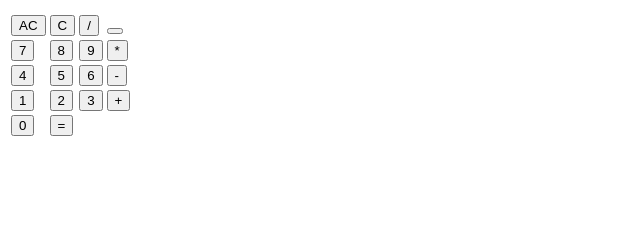
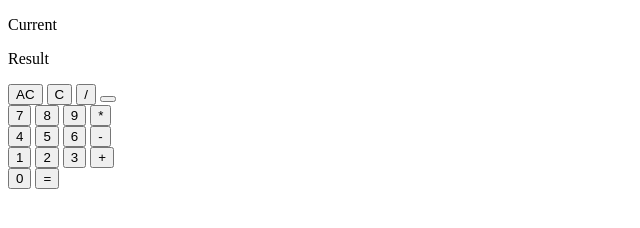
Before and after one commit to AllV64/Calculator, a plain HTML site: page index.html in a window 1280 px wide. Shown: the whole page, without its empty margins (0-640 px from the left). Drawn offline with Linux system fonts and the light colour scheme.

Commit message:
Change tags for the calclutator display

```diff
--- a/index.html
+++ b/index.html
@@ -8,38 +8,39 @@
     <script src="javascript.js" defer></script>
 </head>
 <body>
-    <table>
+    <main>
+        <div id="display">
+            <p>Current</p>
+            <p>Result</p>
+        </div>
+        <div>
+            <button>AC</button>
+            <button>C</button>
+            <button>/</button>
+            <button></button>
+        </div>
+        <div>
+            <button>7</button>
+            <button>8</button>
+            <button>9</button>
+            <button>*</button>
+        </div>
+        <div>
+            <button>4</button>
+            <button>5</button>
+            <button>6</button>
+            <button>-</button>
+        </div>
+        <div>
+            <button>1</button>
+            <button>2</button>
+            <button>3</button>
+            <button>+</button>
+        </div>
         <tr>
-            <td><div></div></td>
-        </tr>
-        <tr>
-            <td><button>AC</button></td>
-            <td><button>C</button></td>
-            <td><button>/</button></td>
-            <td><button></button></td>
-        </tr>
-        <tr>
-            <td><button>7</button></td>
-            <td><button>8</button></td>
-            <td><button>9</button></td>
-            <td><button>*</button></td>
-        </tr>
-        <tr>
-            <td><button>4</button></td>
-            <td><button>5</button></td>
-            <td><button>6</button></td>
-            <td><button>-</button></td>
-        </tr>
-        <tr>
-            <td><button>1</button></td>
-            <td><button>2</button></td>
-            <td><button>3</button></td>
-            <td><button>+</button></td>
-        </tr>
-        <tr>
-            <td><button>0</button></td>
-            <td><button>=</button></td>
-        </tr>
-    </table>
+            <button>0</button>
+            <button>=</button>
+        </div>
+    <main>
 </body>
 </html>
```
